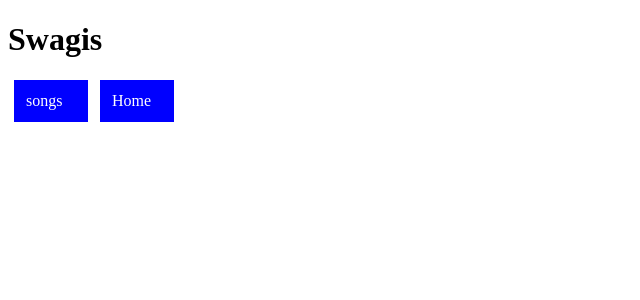
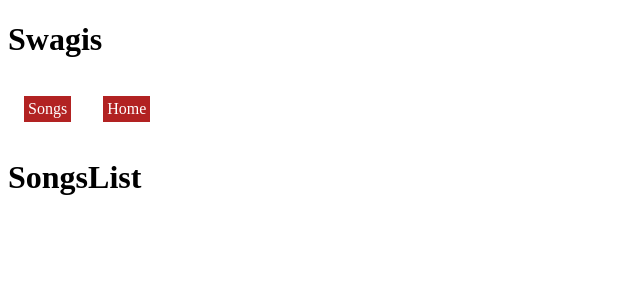
Before and after one commit to jesseilc123/phase-2-project, a React (Create React App) app: page /songslist in a window 1280 px wide. Shown: the top 300 px of the page, without its empty margins (0-640 px from the left). Built offline with nearby package versions, Linux system fonts and the light colour scheme.

Commit message:
added new files with details as to what should be included later

```diff
--- a/src/components/App.js
+++ b/src/components/App.js
@@ -1,7 +1,7 @@
 import Header from "./Header"
 import NavBar from "./NavBar";
 import Home from "./Home";
-import Songs from "./Songs";
+import SongsList from "./SongsList";
 import { Switch , Route } from "react-router-dom";
 
 function App() {
@@ -11,8 +11,8 @@ function App() {
       <Header />
       <NavBar />
       <Switch>
-      <Route exact path="/songs">
-          <Songs />
+      <Route exact path="/songslist">
+          <SongsList />
       </Route>
         <Route exact path="/">
           <Home />
--- a/src/components/NavBar.js
+++ b/src/components/NavBar.js
@@ -3,18 +3,20 @@ import { NavLink } from "react-router-dom"
 
 const linkStyles = {
     display: "inline-block",
-    width: "50px",
-    padding: "12px",
-    margin: "0 6px 6px",
-    background: "blue",
+    padding: "0.25rem",
+    margin: "1rem",
+    background: "firebrick",
     textDecoration: "none",
     color: "white",
+    hover: {
+        color: "blue"
+    }
 };
 
 function NavBar() {
     return (
     <div className="navbar">
-        <NavLink exact to="/songs" style={linkStyles}>songs</NavLink>
+        <NavLink exact to="/songslist" style={linkStyles}>Songs</NavLink>
         <NavLink exact to="/" style={linkStyles}>Home</NavLink>
     </div>
     )
--- /dev/null
+++ b/src/components/NewSong.js
@@ -0,0 +1 @@
+// Will add new song to website, controlled form
--- /dev/null
+++ b/src/components/SongItem.js
@@ -0,0 +1,2 @@
+// Use to display each song
+// pass .map from SongsList
--- a/src/components/Songs.js
+++ b/src/components/SongsList.js
@@ -1,11 +1,11 @@
 import React from "react";
 
-function Songs() {
+function SongsList() {
     return (
         <div>
-            <h1>Songs</h1>
+            <h1>SongsList</h1>
         </div>
     );
 }
 
-export default Songs;
+export default SongsList;
```
